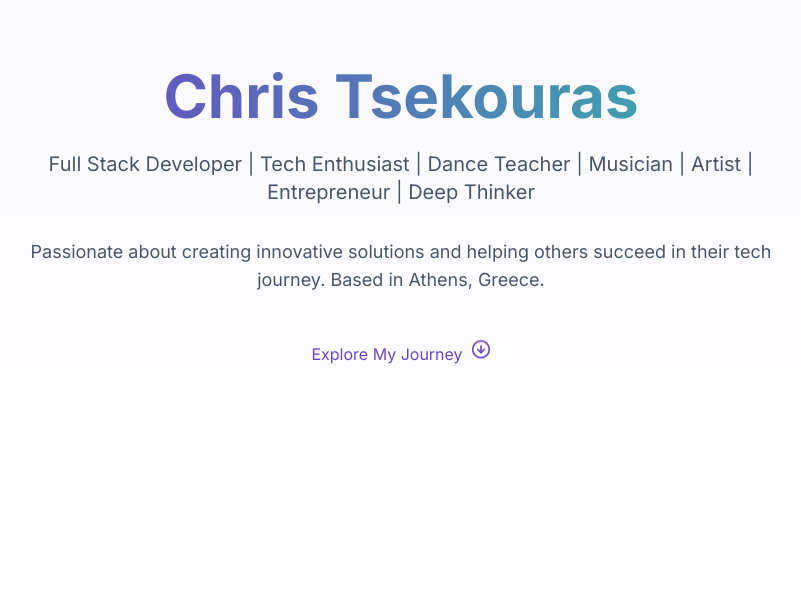
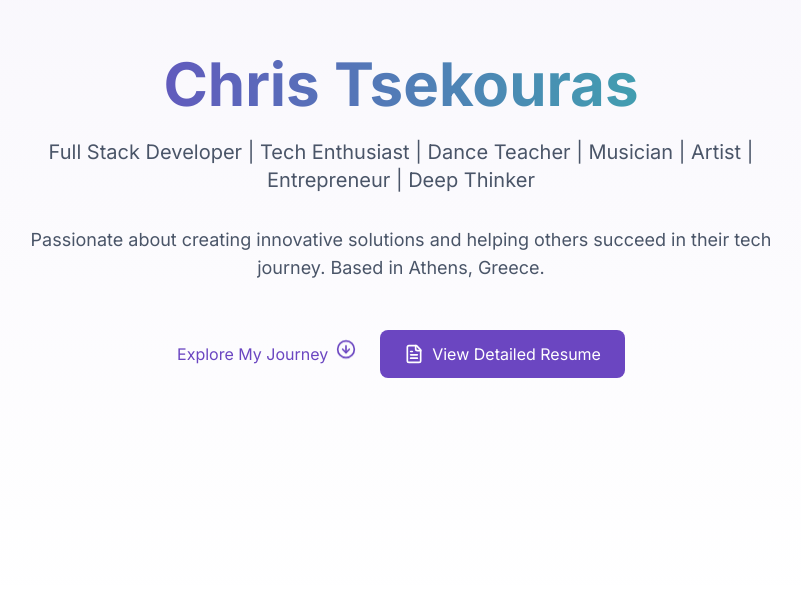
Before and after one commit to zenitogr/zenito-portfolio-pavilion, a React (Vite) app: page / in a window 1280 px wide. Shown: the part 184-800 px from the top of the page, without its empty margins (239-1040 px from the left). Built offline with nearby package versions, Linux system fonts and the light colour scheme.

Commit message:
Fix file inclusion error
Resolved the issue where the file `src/components/Hero.tsx` was not included in the context for the task by the codebase RAG system. Ensured that all necessary files are properly referenced for updates.

```diff
--- a/src/components/Hero.tsx
+++ b/src/components/Hero.tsx
@@ -1,6 +1,7 @@
 
 import { motion } from "framer-motion";
-import { ArrowDownCircle } from "lucide-react";
+import { ArrowDownCircle, FileText } from "lucide-react";
+import { Link } from "react-router-dom";
 
 export const Hero = () => {
   return (
@@ -22,6 +23,7 @@ export const Hero = () => {
             Passionate about creating innovative solutions and helping others succeed in their tech journey.
             Based in Athens, Greece.
           </p>
+          <div className="flex flex-col sm:flex-row items-center justify-center gap-6">
             <a
               href="#journey"
               className="inline-flex items-center gap-2 text-primary hover:text-primary/80 transition-colors"
@@ -29,6 +31,14 @@ export const Hero = () => {
               <span>Explore My Journey</span>
               <ArrowDownCircle className="w-5 h-5 animate-bounce" />
             </a>
+            <Link
+              to="/resume"
+              className="inline-flex items-center gap-2 px-6 py-3 bg-primary text-white rounded-lg hover:bg-primary/90 transition-colors"
+            >
+              <FileText className="w-5 h-5" />
+              <span>View Detailed Resume</span>
+            </Link>
+          </div>
         </motion.div>
       </div>
     </section>
```
Lines whose indentation alone changed are shown as unchanged.
